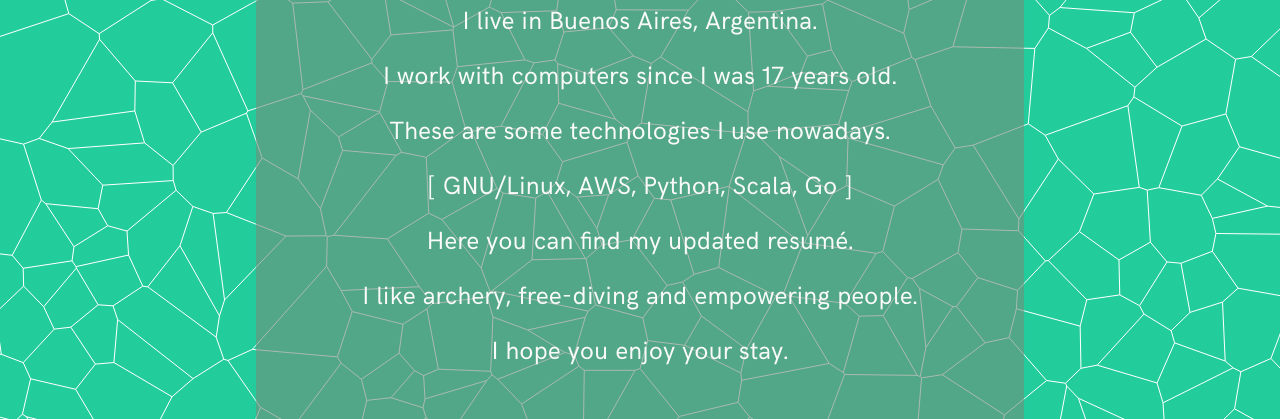
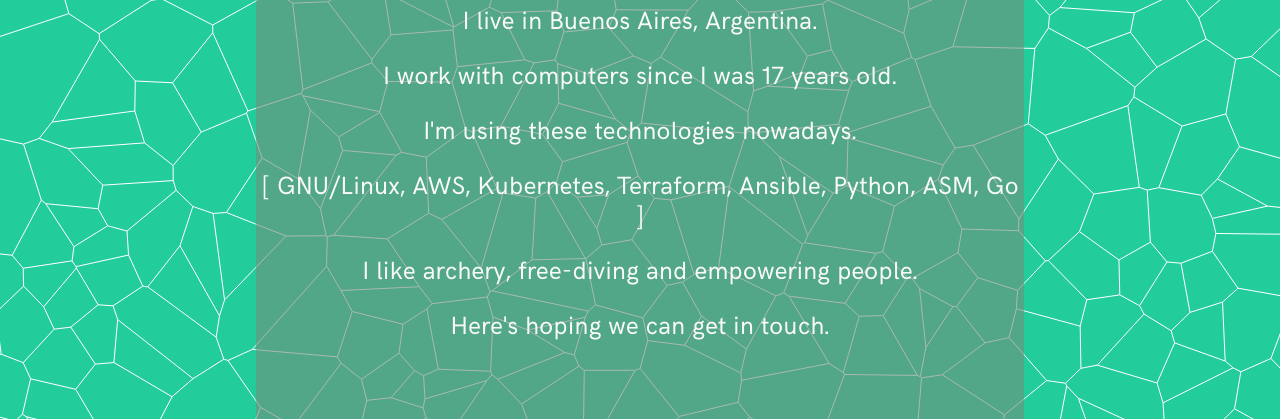
Before and after one commit to teamhanded/site, a plain HTML site: page index.html in a window 1280 px wide. Shown: the part 316-735 px from the top of the page. Drawn offline with Linux system fonts and the light colour scheme.

Commit message:
Update index.html

```diff
--- a/index.html
+++ b/index.html
@@ -40,11 +40,10 @@
             <h3>I'm Manuel.</h3>
             <p class="presentation">I live in Buenos Aires, Argentina.</p>
             <p>I work with computers since I was 17 years old.</p>
-            <p>These are some technologies I use nowadays.</p>
-            <p>[ GNU/Linux, AWS, Python, Scala, Go ]</p>
-            <p>Here you can find my updated <a href="http://teamhanded.github.io/cv.pdf" class="link-landing">resum&eacute;</a>.</a></p>
+            <p>I'm using these technologies nowadays.</p>
+            <p>[ GNU/Linux, AWS, Kubernetes, Terraform, Ansible, Python, ASM, Go ]</p>
             <p>I like archery, free-diving and empowering people.</p>
-            <p>I hope you enjoy your stay.</p>
+            <p>Here's hoping we can get in touch.</p>
             <br />
             <p class="firm">To the very best of times,</p>
             <p class="firm">Manuel</p>
```
